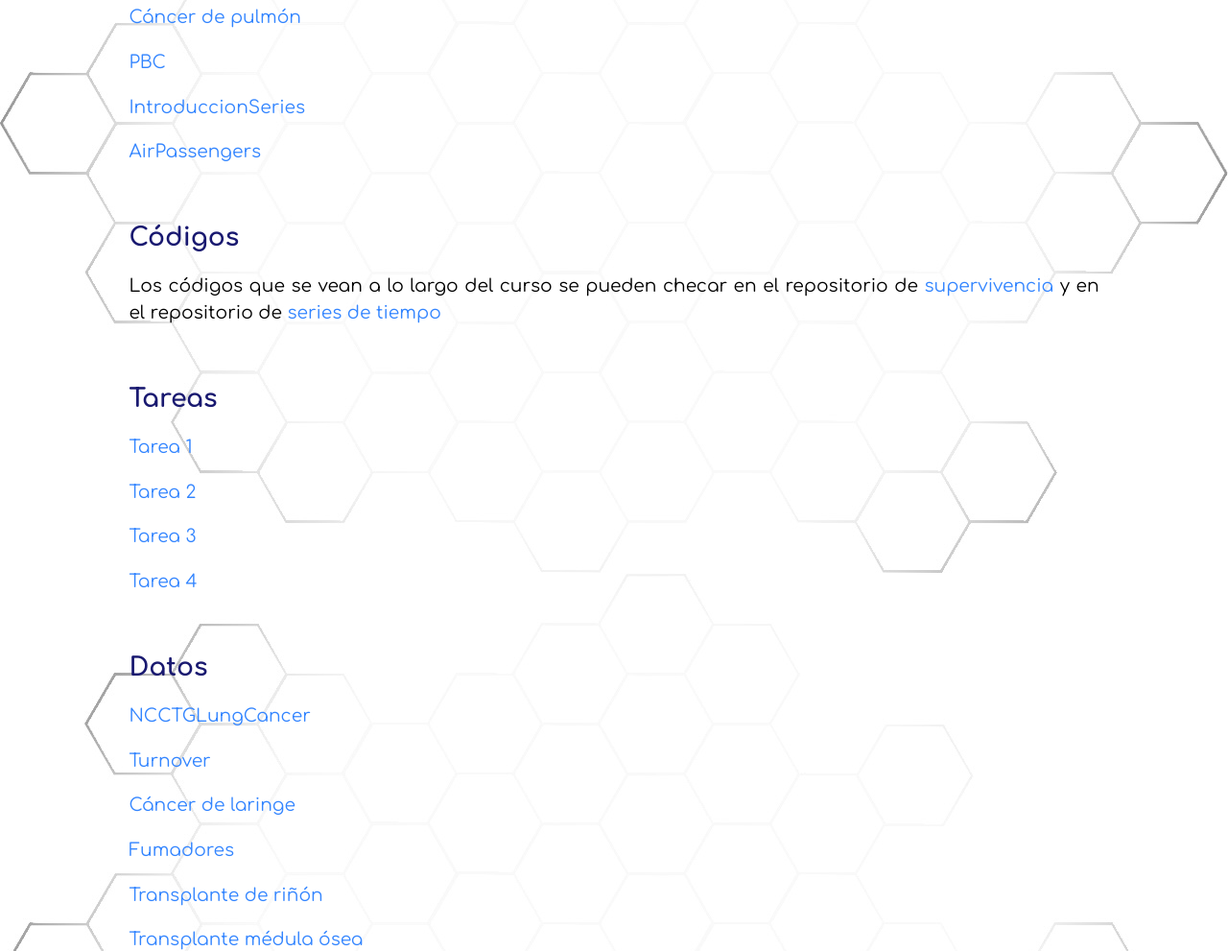
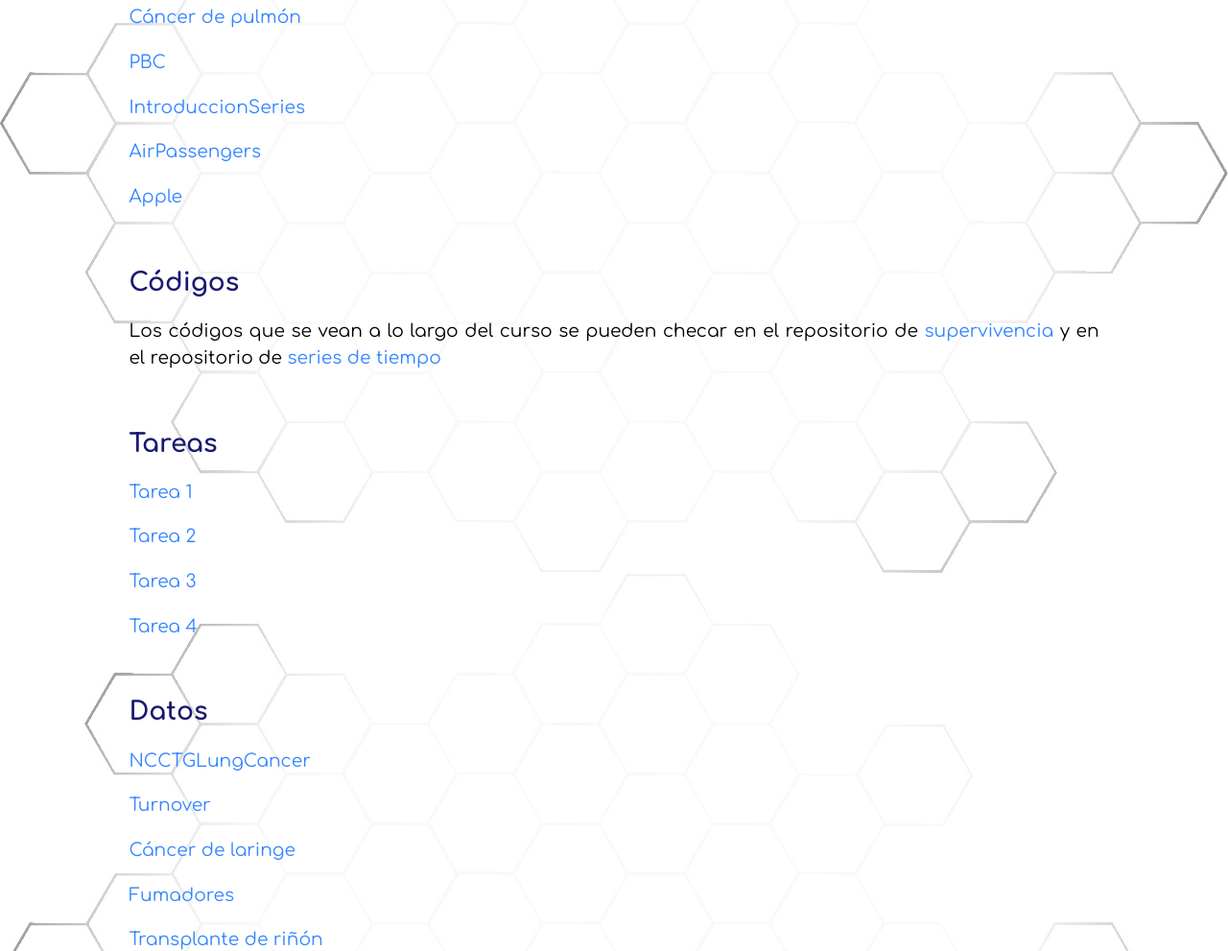
Before and after one commit to JosePerusquia/JosePerusquia.github.io, a plain HTML site: page surv_time.html in a window 1280 px wide. Shown: the part 2061-3052 px from the top of the page at 96% size. Drawn offline with Linux system fonts and the light colour scheme.

Commit message:
Ppts Series

```diff
--- a/surv_time.html
+++ b/surv_time.html
@@ -4,8 +4,8 @@
 
 <head>
     	<meta charset="UTF-8">
-    	<title>Curso Modelos de Supervivencia y de Series de Tiempo </title>
-    	<link rel="stylesheet" href="css/style.css">
+    	<title> Curso Modelos de Supervivencia y de Series de Tiempo </title>
+    	<link rel= "stylesheet" href= "css/style.css">
 </head>
 
 
@@ -123,7 +123,7 @@
   	</p>
 
 	<ul>
-    		<li> En caso de entregar un parcial no habrá derecho a NP (salvo casos extraordinarios).</li>
+    	<li> En caso de entregar un parcial no habrá derecho a NP (salvo casos extraordinarios).</li>
 		<li> Se deberán aprobar todos los exámenes para aprobar el curso.</li>
     		<li> La calificación aprobatoria mínima es de 6 y no se puede renunciar a ella.</li>
 		<li> Habrá oportunidad de reponer un parcial.</li>
@@ -185,6 +185,12 @@
 	<p>
 		<a href="recursos/superv_series/presentaciones/AirPassengersTS.pdf" target="blank_" download='AirPassengersTS.pdf'>
 			AirPassengers
+		</a>
+	</p>
+
+	<p>
+		<a href="recursos/superv_series/presentaciones/Apple.pdf" target="blank_" download='Apple.pdf'>
+			Apple
 		</a>
 	</p>
 
```
Also changed, not shown: 2 other files.
